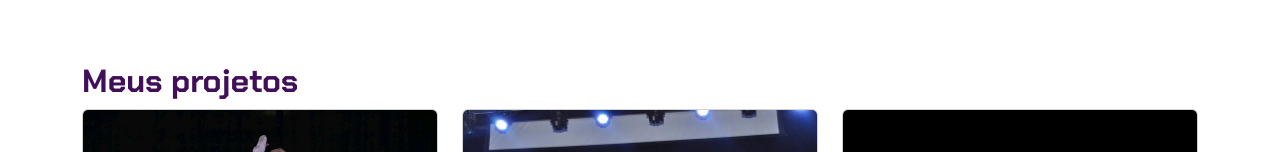
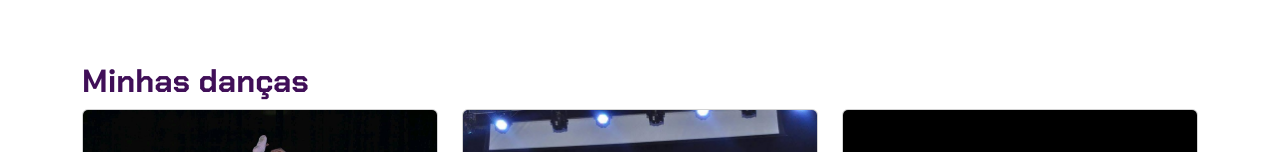
Before and after one commit to 12-Geokamoto/Portf-lio, a plain HTML site: page index.html in a window 1280 px wide. Shown: the part 381-533 px from the top of the page. Drawn offline with nearby package versions, Linux system fonts and the light colour scheme.

Commit message:
Update index.html

```diff
--- a/index.html
+++ b/index.html
@@ -23,7 +23,7 @@
         </div>
     </header>
     <main class="container mt-5">
-        <h2>Meus projetos</h2>
+        <h2>Minhas danças</h2>
         <div class="row">
             <!-- Projeto 1 -->
             <div class="col-md-4">
```
